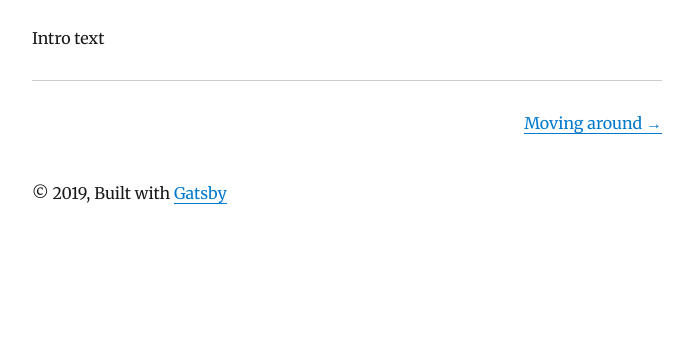
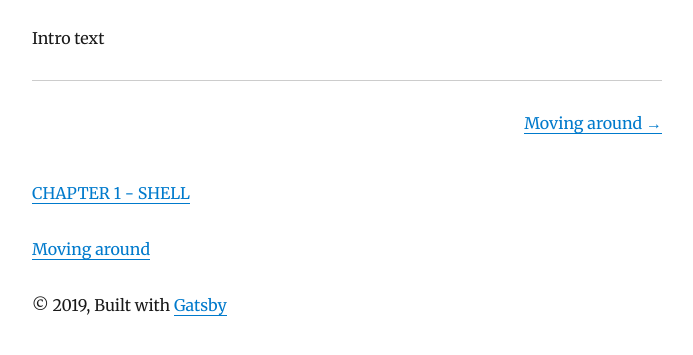
Before and after one commit to mapehe/the_boring_book, a Gatsby site: page /1_shell/intro/ in a window 1280 px wide. Shown: the part 143-498 px from the top of the page, without its empty margins (293-986 px from the left). Built offline with nearby package versions, Linux system fonts and the light colour scheme; Gatsby itself is replaced by a stand-in of ours; some packages are replaced by stand-ins of ours.

Commit message:
Refactor

```diff
--- a/src/components/book_contents.js
+++ b/src/components/book_contents.js
@@ -1,8 +1,9 @@
 import React from "react"
-import { Link } from "gatsby"
+import { Link, StaticQuery } from "gatsby"
 
-const BookContents = chapters =>
-  chapters.map((chapter, index) => (
+class BookContents extends React.Component {
+  data_to_jsx(data) {
+    return data.allMarkdownRemark.group.map((chapter, index) => (
       <div key={"chapter-" + (index + 1).toString()}>
         <p>
           <Link to={chapter.edges[0].node.fields.slug}>
@@ -25,5 +26,38 @@ const BookContents = chapters =>
           ))}
       </div>
     ))
+  }
+  render() {
+    return (
+      <StaticQuery
+        query={graphql`
+          query {
+            allMarkdownRemark(
+              sort: { fields: [frontmatter___section], order: ASC }
+            ) {
+              group(field: fields___chapter) {
+                edges {
+                  node {
+                    excerpt
+                    fields {
+                      slug
+                      chapter
+                    }
+                    frontmatter {
+                      title
+                      description
+                      section
+                    }
+                  }
+                }
+              }
+            }
+          }
+        `}
+        render={this.data_to_jsx}
+      />
+    )
+  }
+}
 
 export default BookContents
--- a/src/components/layout.js
+++ b/src/components/layout.js
@@ -1,5 +1,6 @@
 import React from "react"
 import { Link } from "gatsby"
+import BookContents from "../components/book_contents"
 
 import { rhythm, scale } from "../utils/typography"
 
@@ -61,7 +62,10 @@ class Layout extends React.Component {
         }}
       >
         <header>{header}</header>
-        <main>{children}</main>
+        <main>
+          {this.props.children}
+          <BookContents />
+        </main>
         <footer>
           © {new Date().getFullYear()}, Built with
           {` `}
```
Also changed, not shown: src/pages/index.js (+0 -22 lines). Lines whose indentation alone changed are shown as unchanged.
